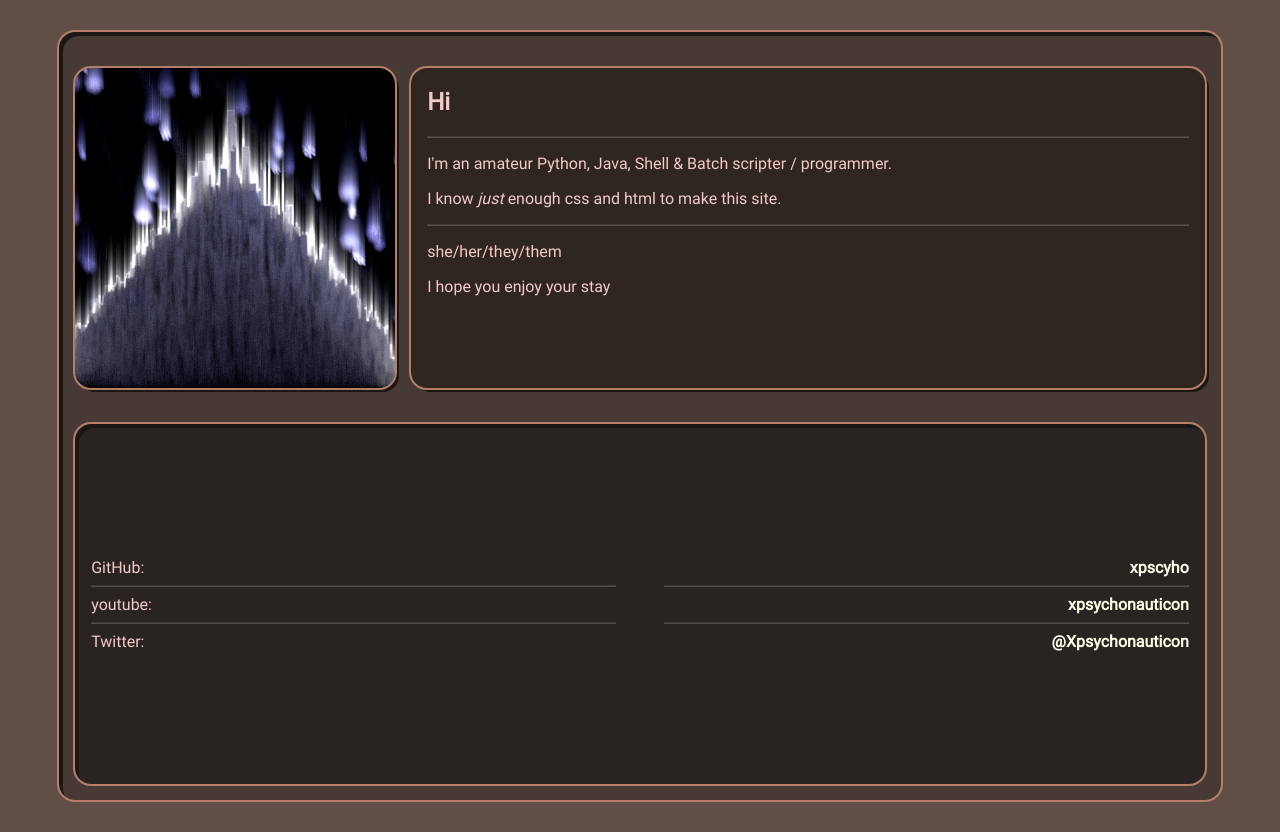
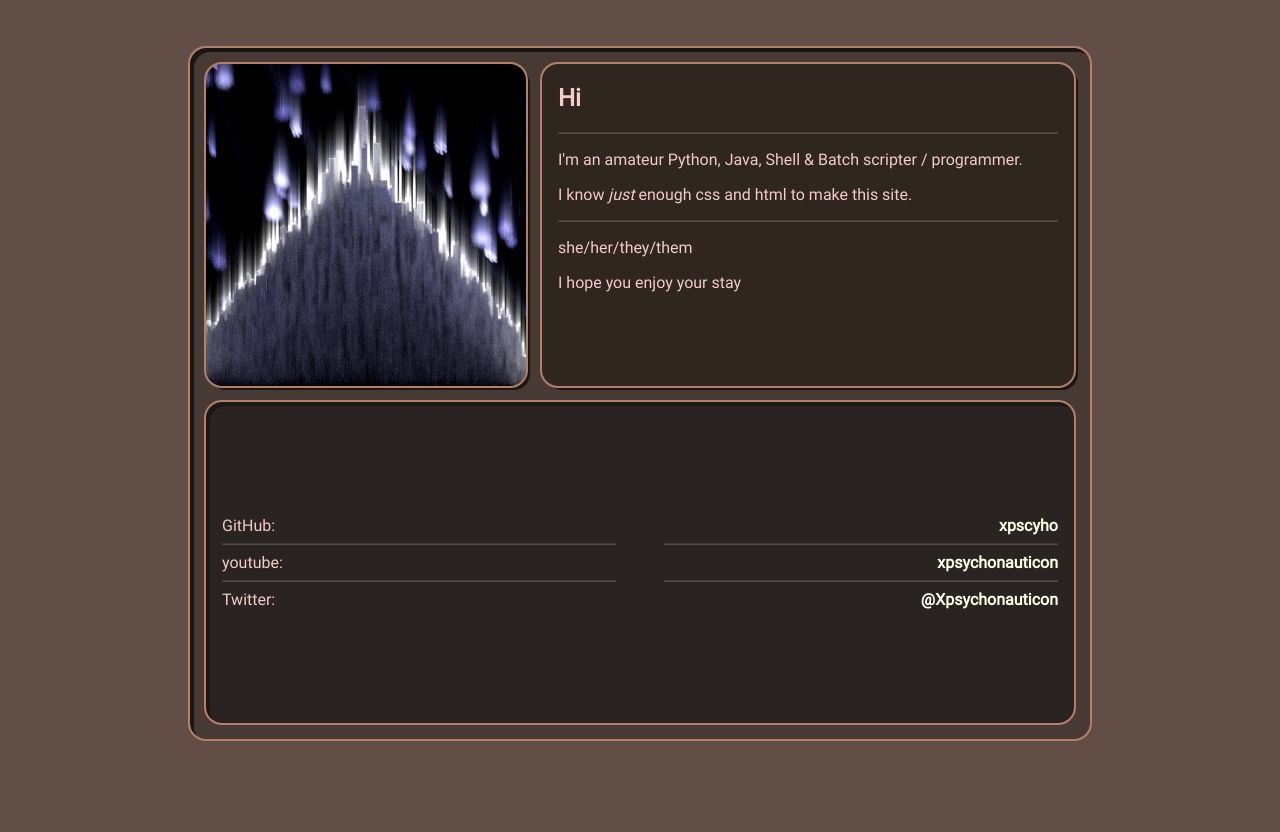
Before and after one commit to zeptofine/zeptofine.github.io, a plain HTML site: page index.html in a window 1280 px wide. After the commit the page ends 800 px from the top, so only its background shows below. Drawn offline with Linux system fonts and the light colour scheme.

Commit message:
add minimum size

```diff
--- a/css/styles.css
+++ b/css/styles.css
@@ -77,7 +77,7 @@ a:visited {
     align-items: flex-start;
     justify-content: flex-start;
     justify-items: flex-start;
-    gap: 2vmin
+    gap: 2vmin;
 }
 
 .hover-exp {
@@ -109,9 +109,17 @@ a:visited {
         'opsz' 48
 }
 
+#container {
+    position: absolute;
+    left: 2vmin;
+    top: 2vmin;
+    width: calc(100% - 4vmin);
+    height: calc(max(100% - 4vmin, 540px));
+}
 
 #base {
-    height: 96vh;
+    height: calc(min(90%, 720px));
+    width: calc(min(90%, 900px));
     margin-left: 4vw;
     margin-right: 4vw;
     margin-top: 4vh;
@@ -120,7 +128,9 @@ a:visited {
     background-color: var(--col-basewin);
     box-sizing: border-box;
     overflow-y: auto;
-
+    align-content: center;
+    align-items: center;
+    align-self: center;
     /* Animation */
     animation: slide-base 1s var(--easer) 0.1s both, flash_outline 250ms var(--easer) 0.1s both;
 }
@@ -128,7 +138,7 @@ a:visited {
 
 #profilepic {
     width: calc(min(40%, 40vh));
-    height: 40vh;
+    height: 100%;
     object-fit: cover;
     animation: profileintro 1s var(--easer) 0.2s both, flash_outline 500ms var(--easer) 0.2s both;
 }
@@ -141,7 +151,7 @@ a:visited {
 
 #info {
     width: 100%;
-    height: 40vh;
+    height: 100%;
     align-items: center;
     /* text-align: justify; */
     padding-inline: 2vmin;
@@ -167,7 +177,7 @@ div.links {
 }
 
 
-/*
+
 @keyframes slide-base {
     0% {
         background-color: var(--col-background);
@@ -227,4 +237,4 @@ div.links {
         box-shadow: inset 0px 0px 0vmin 0vmin var(--col-shadow);
 
     }
-} */
+}
--- a/index.html
+++ b/index.html
@@ -13,10 +13,10 @@
     </head>
 
     <body>
-        <div id="base" class="column outlined boxed-inset">
-            <div class="row">
-                <img id="profilepic" class="outlined boxed"
-                    src="images/profile2.png" title="Hey, that's my icon!"
+        <div id="container" class="column">
+            <div id="base" class="column outlined boxed-inset">
+                <div class="row">
+                <img id="profilepic" class="outlined boxed" src="images/profile2.png" title="Hey, that's my icon!"
                     alt="profile picture lmao" decoding="async">
 
                 <div id="info" class="outlined boxed">
@@ -31,10 +31,6 @@
             </div>
             <div id="linkbox" class="row outlined boxed-inset">
                 <div class="links">
-                    <!--
-                    <a>Discord:</a>
-                    <hr>
-                    -->
                     <a>GitHub:</a>
                     <hr>
                     <a>youtube:</a>
@@ -42,10 +38,6 @@
                     <a>Twitter:</a>
                 </div>
                 <div class="right links">
-                    <!--
-                    <a href="https://discord.gg/4NJHVGSsdw">Xpscyho's bredroom</a>
-                    <hr>
-                    -->
                     <a href="https://github.com/xpscyho">xpscyho</a>
                     <hr>
                     <a href="https://youtube.com/channel/UCrccZsYzJopUZmEMSM0mvgQ">xpsychonauticon</a>
@@ -53,5 +45,6 @@
                     <a href="https://twitter.com/Xpsychonauticon">@Xpsychonauticon</a>
                 </div>
             </div>
+            </div>
         </div>
     </body>
```
Also changed, not shown: 1 other file.
